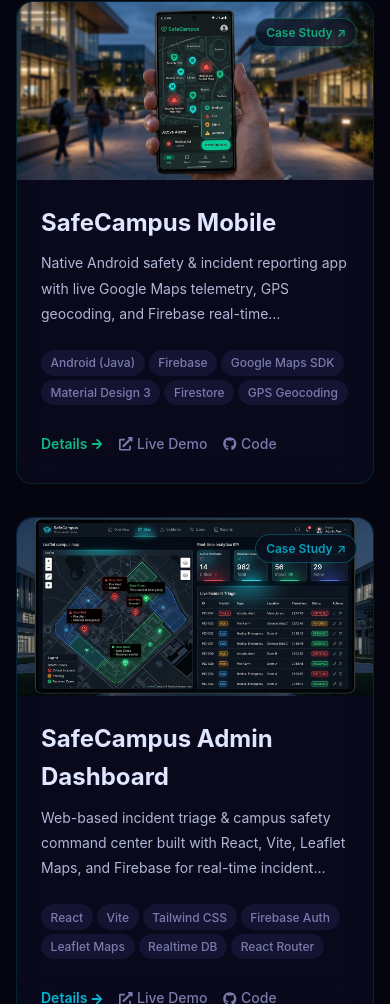
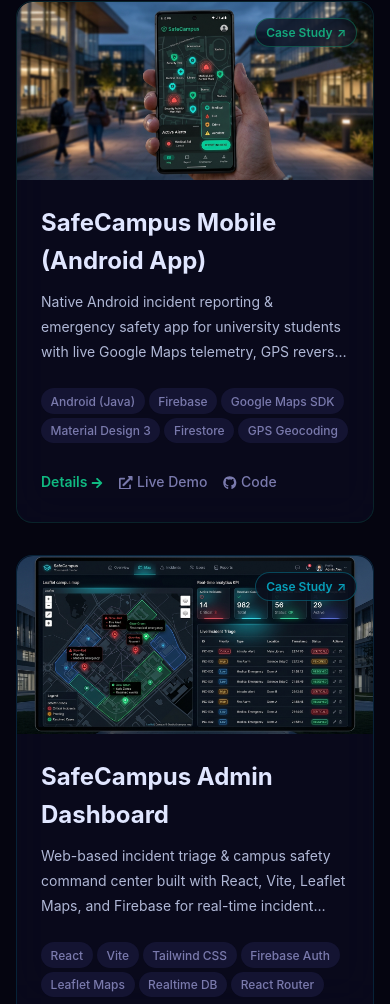
Before and after one commit to azlan-sys/Portfolio-Azlan, a React (Vite) app: page / in a window 390 px wide. Shown: the part 6595-7599 px from the top of the page. Built offline with nearby package versions, Linux system fonts and the light colour scheme.

Commit message:
feat: clarify SafeCampus Mobile Android and Admin React cards

```diff
--- a/src/data/portfolioData.js
+++ b/src/data/portfolioData.js
@@ -252,13 +252,13 @@
   },
   {
     id: 4,
-    title: 'SafeCampus Mobile',
+    title: 'SafeCampus Mobile (Android App)',
     tagline: 'Crowdsourced Campus Incident Reporting & Real-Time Emergency Navigation',
     role: 'Android & Mobile Developer',
     year: '2026',
     image: '/images/safecampus.jpg',
     description:
-      'Native Android safety & incident reporting app with live Google Maps telemetry, GPS geocoding, and Firebase real-time synchronization.',
+      'Native Android incident reporting & emergency safety app for university students with live Google Maps telemetry, GPS reverse geocoding, and Firebase real-time sync.',
     longDescription:
       'A crowdsourced campus safety and emergency response mobile application designed for university students to report hazards, track active incidents on an interactive Google Map, and quickly reach emergency contact hubs.',
     overview:
```
